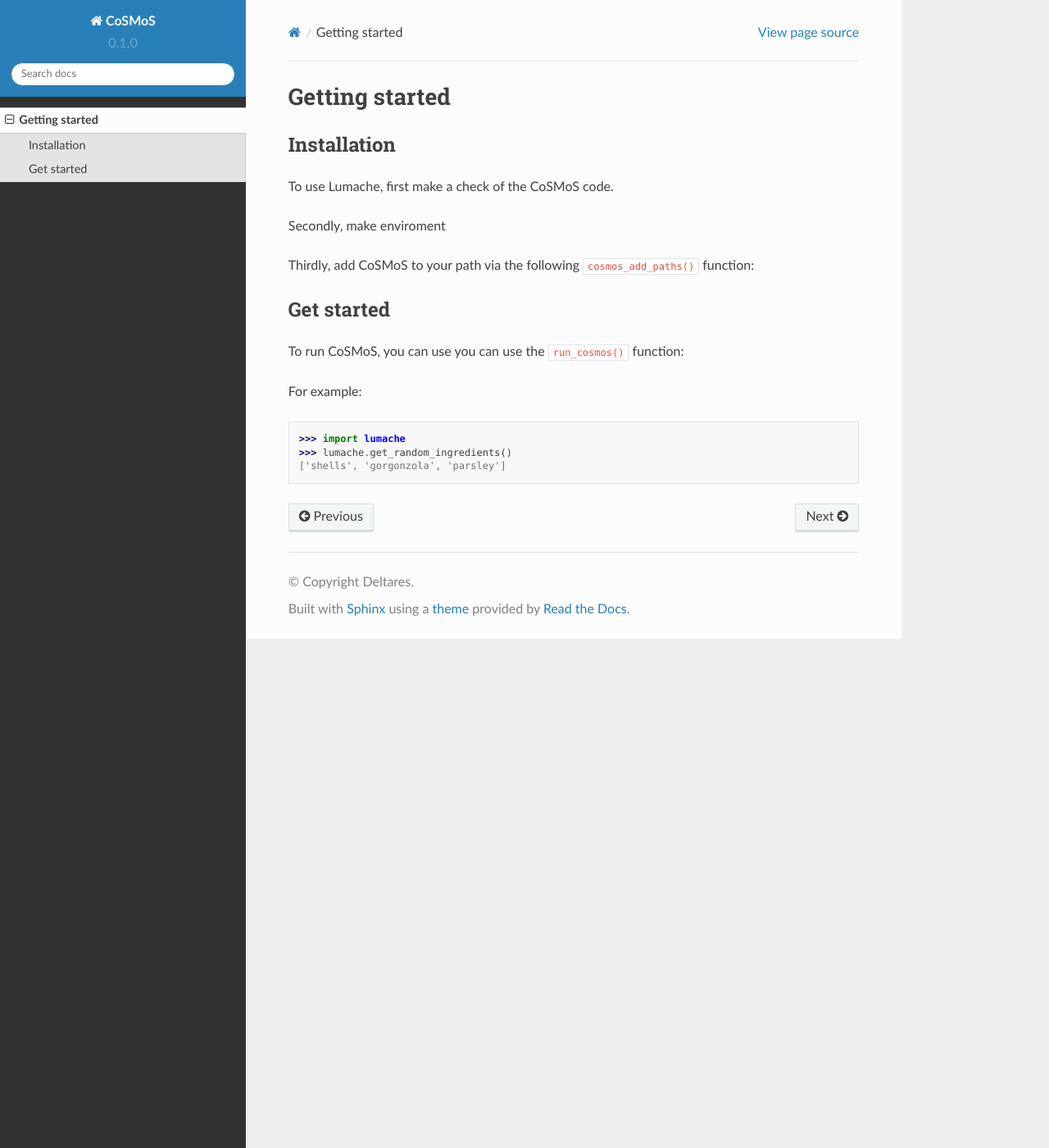
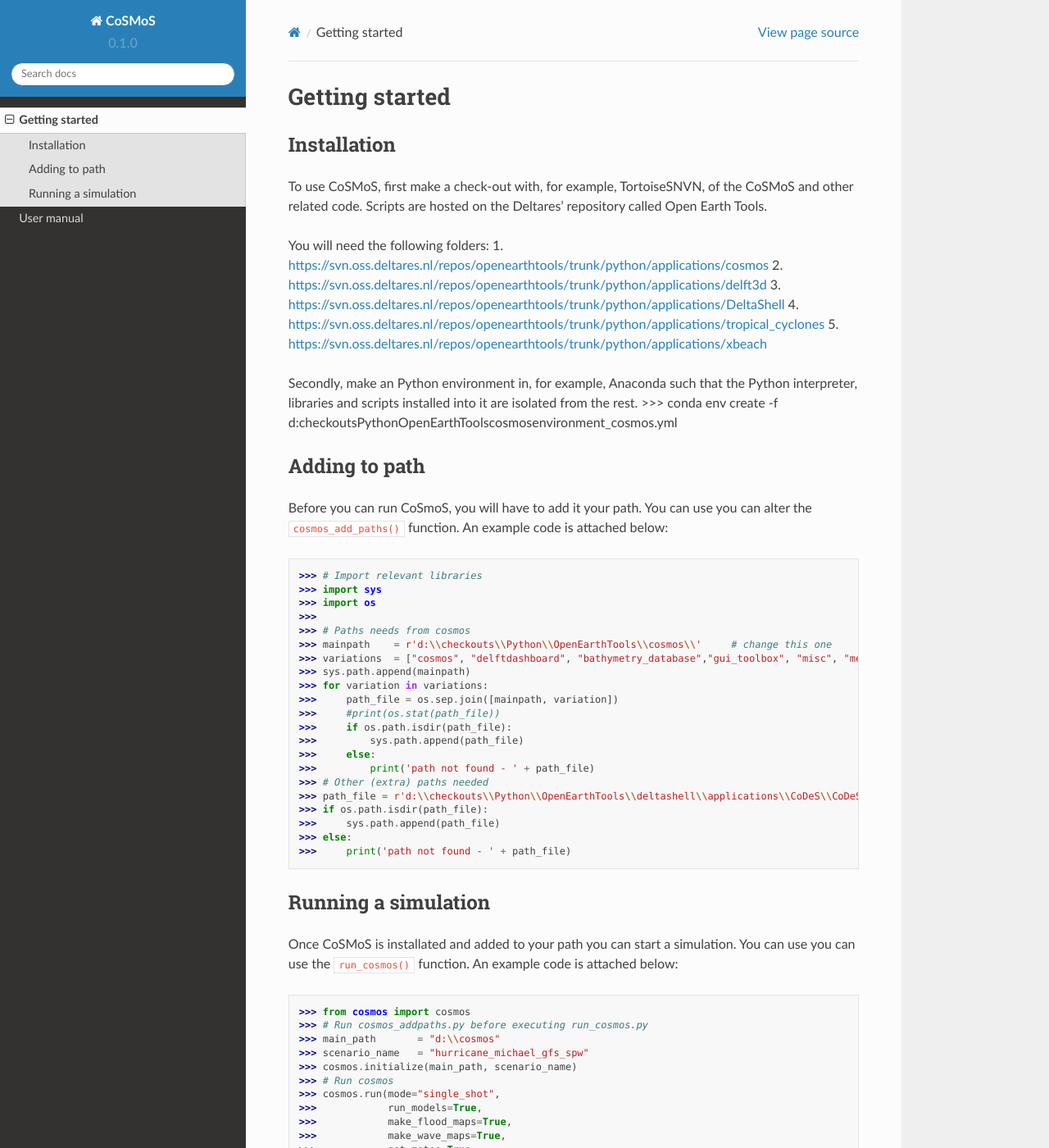
Before and after one commit to keesnederhoff/CoSMoS-docs, a Sphinx documentation site: the page built from docs/source/usage.rst, in a window 1280 px wide and 1400 px high. Shown: the whole window at 82% size. Built offline with Sphinx 7.4.7 and the Read the Docs theme 2.0.0, drawn with Linux system fonts in a browser that asks for light colours; some of the changed text lies outside the part shown.

Commit message:
added more details for the install

```diff
--- a/docs/source/usage.rst
+++ b/docs/source/usage.rst
@@ -5,25 +5,65 @@ Getting started
 Installation
 ------------
 
-To use Lumache, first make a check of the CoSMoS code.
+To use CoSMoS, first make a check-out with, for example, TortoiseSNVN, of the CoSMoS and other related code. Scripts are hosted on the Deltares' repository called Open Earth Tools.
 
-Secondly, make enviroment
+You will need the following folders:
+1. https://svn.oss.deltares.nl/repos/openearthtools/trunk/python/applications/cosmos
+2. https://svn.oss.deltares.nl/repos/openearthtools/trunk/python/applications/delft3d
+3. https://svn.oss.deltares.nl/repos/openearthtools/trunk/python/applications/DeltaShell
+4. https://svn.oss.deltares.nl/repos/openearthtools/trunk/python/applications/tropical_cyclones
+5. https://svn.oss.deltares.nl/repos/openearthtools/trunk/python/applications/xbeach
 
-.. code-block:: console
-   conda env create -f d:\checkouts\Python\OpenEarthTools\cosmos\environment_cosmos.yml
+Secondly, make an Python environment in, for example, Anaconda such that the Python interpreter, libraries and scripts installed into it are isolated from the rest.
+>>> conda env create -f d:\checkouts\Python\OpenEarthTools\cosmos\environment_cosmos.yml
 
 
-Thirdly, add CoSMoS to your path via the following ``cosmos_add_paths()`` function:
+Adding to path
+----------------
+
+Before you can run CoSmoS, you will have to add it your path. You can use you can alter the ``cosmos_add_paths()`` function. An example code is attached below:
+
+>>> # Import relevant libraries
+>>> import sys
+>>> import os
+>>>
+>>> # Paths needs from cosmos
+>>> mainpath    = r'd:\\checkouts\\Python\\OpenEarthTools\\cosmos\\'     # change this one
+>>> variations  = ["cosmos", "delftdashboard", "bathymetry_database","gui_toolbox", "misc", "meteo", "delft3dfm", "hurrywave", "tiling", "sfincs"]
+>>> sys.path.append(mainpath)
+>>> for variation in variations:
+>>>     path_file = os.sep.join([mainpath, variation])
+>>>     #print(os.stat(path_file))
+>>>     if os.path.isdir(path_file):
+>>>         sys.path.append(path_file)
+>>>     else:
+>>>         print('path not found - ' + path_file)
+>>> # Other (extra) paths needed
+>>> path_file = r'd:\\checkouts\\Python\\OpenEarthTools\\deltashell\\applications\\CoDeS\\CoDeS_2.0\\Tide\\pytides\\'
+>>> if os.path.isdir(path_file):
+>>>     sys.path.append(path_file)
+>>> else:
+>>>     print('path not found - ' + path_file)
 
 
-
-Get started
+Running a simulation
 ----------------
 
-To run CoSMoS, you can use you can use the ``run_cosmos()`` function:
+Once CoSMoS is installated and added to your path you can start a simulation. You can use you can use the ``run_cosmos()`` function. An example code is attached below:
 
-For example:
-
->>> import lumache
->>> lumache.get_random_ingredients()
-['shells', 'gorgonzola', 'parsley']
+>>> from cosmos import cosmos
+>>> # Run cosmos_addpaths.py before executing run_cosmos.py
+>>> main_path       = "d:\\cosmos"
+>>> scenario_name   = "hurricane_michael_gfs_spw"
+>>> cosmos.initialize(main_path, scenario_name)
+>>> # Run cosmos
+>>> cosmos.run(mode="single_shot",
+>>>            run_models=True,
+>>>            make_flood_maps=True,
+>>>            make_wave_maps=True,
+>>>            get_meteo=True,
+>>>            upload_data=False,
+>>>            make_figures=True,
+>>>            hurrywave_exe_path=r'd:\checkouts\Hurrywave\trunk\hurrywave\x64\Release',
+>>>            sfincs_exe_path=r'd:\checkouts\SFINCS\branches\subgrid_openacc_11\sfincs\x64\Release',
+>>>            ensemble=False)
```
Also changed, not shown: docs/source/api.rst (+7 -4 lines), 2 other files.
